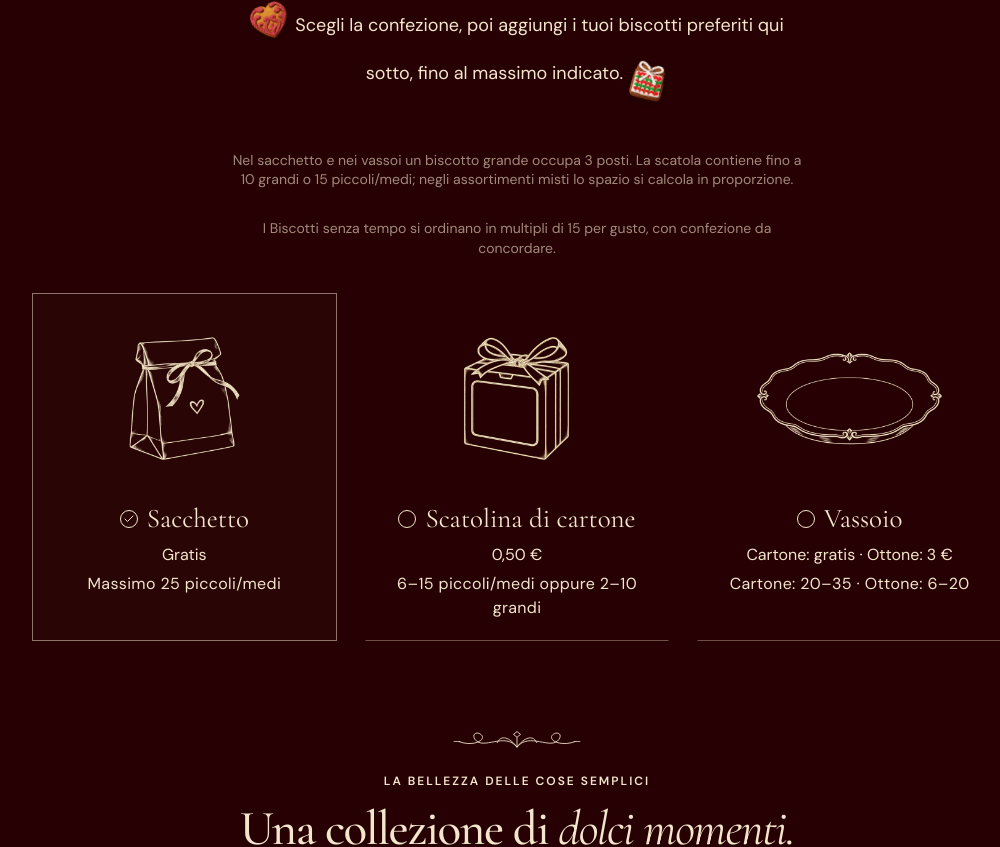
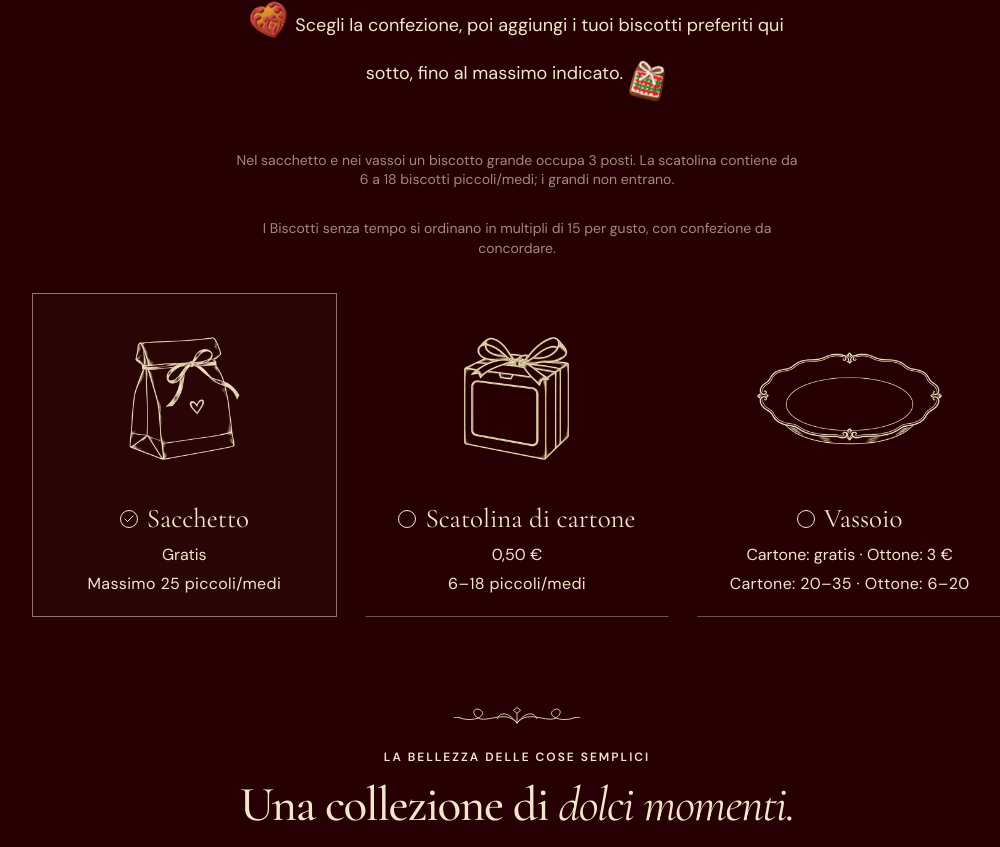
Before and after one commit to aleorengo/giansy, a React (Vite) app: page / in a window 1280 px wide. Shown: the part 1063-1910 px from the top of the page, without its empty margins (123-1123 px from the left). Built offline with nearby package versions, Linux system fonts and the light colour scheme.

Commit message:
Limit boxes to 18 small or medium cookies and center story ornament

```diff
--- a/src/App.tsx
+++ b/src/App.tsx
@@ -249,10 +249,11 @@ function Quantity({
   onChange: (id: string, delta: number) => void;
   compact?: boolean;
 }) {
-  const { usedSpace, capacity, largeWeight } = useSelectionLimit();
+  const { usedSpace, capacity, largeWeight, allowsLarge } = useSelectionLimit();
   const step = product.quantityStep ?? 1;
   const weight = product.size === "large" ? largeWeight : 1;
-  const atLimit = !product.bundleSize && step === 1 && usedSpace + weight > capacity;
+  const sizeRestricted = product.size === "large" && !allowsLarge;
+  const atLimit = sizeRestricted || (!product.bundleSize && step === 1 && usedSpace + weight > capacity);
   return (
     <div className={`quantity ${compact ? "quantity-compact" : ""}`}>
       <button
@@ -267,7 +268,7 @@ function Quantity({
       </span>
       <button
         disabled={atLimit}
-        title={atLimit ? t("Not enough space for this cookie.") : undefined}
+        title={sizeRestricted ? t("Large cookies do not fit in the box.") : atLimit ? t("Not enough space for this cookie.") : undefined}
         onClick={() => onChange(product.id, step)}
         aria-label={`${t(step > 1 ? "Add 15 pieces of" : "Add one")} ${t(product.name)}`}
       >
@@ -1094,7 +1095,7 @@ const bundleIds = products.filter(p => p.bundleSize).map(p => p.id);
 const timelessIds = products.filter(p => (p.quantityStep ?? 1) > 1).map(p => p.id);
 function readCart(): CartItem[] {
   try {
-    let cart = restoreCart(JSON.parse(localStorage.getItem("giansy-cart") || "[]"), bundleIds, (selection, packagingId) => Object.keys(selection).every(id => allProductIds.includes(id)) && isSelectionReady({ selection, packagingId }, packagingOptions, quantitySteps, largeProductIds), timelessIds);
+    let cart = restoreCart(JSON.parse(localStorage.getItem("giansy-cart") || "[]"), bundleIds, (selection, packagingId) => Object.keys(selection).every(id => allProductIds.includes(id)) && isSelectionReady({ selection, packagingId }, packagingOptions, quantitySteps, largeProductIds), timelessIds, packagingOptions.map(option => option.id));
     const oldSelection = JSON.parse(localStorage.getItem("giansy-assortment") || "{}").selection ?? {};
     for (const id of timelessIds) {
       const count = oldSelection[id];
@@ -1168,6 +1169,9 @@ export default function App() {
   function changePackaging(id: string) {
     const option = packagingOptions.find(p => p.id === id);
     if (!option) return "";
+    if (option.allowsLarge === false && largeProductIds.some(id => (selection[id] ?? 0) > 0)) {
+      return t("The box fits only small and medium cookies. Choose a bag or tray for large cookies.");
+    }
     if (selectionSpace(selection, option, quantitySteps, largeProductIds) > option.capacity) {
       return t("This packaging does not have enough space for your selection. Remove some cookies first.");
     }
@@ -1175,7 +1179,7 @@ export default function App() {
     return "";
   }
   return (
-    <SelectionContext.Provider value={{ count: estimate.packagedCount, usedSpace: estimate.usedSpace, capacity: estimate.packaging.capacity, minimum: estimate.packaging.minimum, minimumCount: estimate.minimumCount, minimumLabel: estimate.packaging.id === "box" ? t("Minimum: 6 small/medium or 2 large") : estimate.packaging.id === "tray" ? t("Minimum: 20 equivalents") : `${t("Minimum for this packaging:")} ${estimate.packaging.minimum}`, largeWeight: estimate.packaging.largeWeight }}>
+    <SelectionContext.Provider value={{ count: estimate.packagedCount, usedSpace: estimate.usedSpace, capacity: estimate.packaging.capacity, minimum: estimate.packaging.minimum, minimumCount: estimate.minimumCount, minimumLabel: estimate.packaging.id === "box" ? t("Minimum: 6 small/medium") : estimate.packaging.id === "tray" ? t("Minimum: 20 equivalents") : `${t("Minimum for this packaging:")} ${estimate.packaging.minimum}`, largeWeight: estimate.packaging.largeWeight, allowsLarge: estimate.packaging.allowsLarge !== false }}>
       <ScrollManager />
       <a href="#main-content" className="skip-link">
         {t("Skip to content")}{" "}
@@ -1227,7 +1231,7 @@ export default function App() {
           <p className="detail-price">
             {!detail.fixedPrice && `${t("From")} `}{money(detail.price * ((detail.quantityStep ?? 1) > 1 ? detail.quantityStep! : 1))} {t(detail.bundleSize ? "per package" : (detail.quantityStep ?? 1) > 1 ? "per 15 pieces" : "per item")}{" "}
           </p>
-          {detail.size === "large" && <p className="detail-note">{t("Large cookie · takes 3 spaces in bags and trays, or 1.5 in the box.")}</p>}
+          {detail.size === "large" && <p className="detail-note">{t("Large cookie · takes 3 spaces in bags and trays. Does not fit in the box.")}</p>}
           {(detail.quantityStep ?? 1) > 1 && <p className="timeless-order-note"><span>{t("Timeless biscuits are ordered in multiples of 15 per flavour, with packaging to agree.")}</span></p>}
           {detail.recipeId && recipes[detail.recipeId] && <section className="detail-ingredients" aria-labelledby="detail-ingredients-title">
             <h3 id="detail-ingredients-title">{t("Ingredients")}</h3>
--- a/src/cart.ts
+++ b/src/cart.ts
@@ -26,18 +26,20 @@ export function changeCartQuantity(cart: CartItem[], id: string, delta: number):
     return !Number.isSafeInteger(next) ? [item] : next > 0 ? [{ ...item, quantity: next }] : [];
   });
 }
-export function restoreCart(saved: unknown, bundleIds: readonly string[], validCustom: (selection: Record<string, number>, packagingId: string) => boolean, timelessIds: readonly string[] = []): CartItem[] {
+export function restoreCart(saved: unknown, bundleIds: readonly string[], validCustom: (selection: Record<string, number>, packagingId: string) => boolean, timelessIds: readonly string[] = [], fallbackPackagingIds: readonly string[] = []): CartItem[] {
   if (!Array.isArray(saved)) return [];
   let cart: CartItem[] = [];
   for (const row of saved) {
     if (!row || !Number.isSafeInteger(row.quantity) || row.quantity <= 0) continue;
     if (row.kind === "bundle" && bundleIds.includes(row.productId)) cart = addBundleToCart(cart, row.productId, row.quantity);
     else if (row.kind === "timeless" && timelessIds.includes(row.productId)) cart = addTimelessToCart(cart, row.productId, row.quantity);
-    else if (row.kind === "custom" && row.selection && typeof row.selection === "object" && !Array.isArray(row.selection) && typeof row.packagingId === "string" && validCustom(row.selection, row.packagingId)) {
-      const id = customCartId(row.selection, row.packagingId);
+    else if (row.kind === "custom" && row.selection && typeof row.selection === "object" && !Array.isArray(row.selection) && typeof row.packagingId === "string") {
+      const packagingId = [row.packagingId, ...fallbackPackagingIds].find(id => validCustom(row.selection, id));
+      if (!packagingId) continue;
+      const id = customCartId(row.selection, packagingId);
       const existing = cart.find(item => item.id === id);
       if (existing) cart = changeCartQuantity(cart, id, row.quantity);
-      else cart.push({ id, kind: "custom", selection: { ...row.selection }, packagingId: row.packagingId, quantity: row.quantity });
+      else cart.push({ id, kind: "custom", selection: { ...row.selection }, packagingId, quantity: row.quantity });
     }
   }
   return cart;
--- a/src/components/PackagingBuilder.tsx
+++ b/src/components/PackagingBuilder.tsx
@@ -38,7 +38,7 @@ export default function PackagingBuilder({ packagingId, onChange }: {
             {t("Choose your packaging, then pick your favourite cookies below. You can keep adding up to its capacity.")}
             <img className="packaging-intro-cookie packaging-intro-end" src={assetUrl("/images/christmas/gift.webp")} alt="" aria-hidden="true" loading="lazy" width="64" height="64" />
           </p>
-          <p className="packaging-size-note">{t("One large cookie takes 3 spaces in bags and trays. The box holds up to 10 large or 15 small/medium; mixed assortments use proportional space.")}</p>
+          <p className="packaging-size-note">{t("One large cookie takes 3 spaces in bags and trays. The box holds 6–18 small/medium cookies only; large cookies do not fit.")}</p>
           <p className="packaging-timeless-note">{t("Timeless biscuits are ordered in multiples of 15 per flavour, with packaging to agree.")}</p>
         </div>
         <div className="packaging-choices">
@@ -58,7 +58,7 @@ export default function PackagingBuilder({ packagingId, onChange }: {
                   <img src={assetUrl(item.image)} alt="" className="packaging-illustration" />
                   <span className="packaging-choice-heading"><span className="choice-radio" aria-hidden="true">{selected && <Check size={12} />}</span><span className="packaging-name">{t(title)}</span></span>
                   <span className="packaging-price">{kind === "plate" ? t("Cardboard: free · Brass: €3") : item.price ? money(item.price) : t("Free")}</span>
-                  <span className="packaging-capacity">{t(kind === "bag" ? "Up to 25 small/medium" : kind === "box" ? "6–15 small/medium or 2–10 large" : "Cardboard: 20–35 · Brass: 6–20")}</span>
+                  <span className="packaging-capacity">{t(kind === "bag" ? "Up to 25 small/medium" : kind === "box" ? "6–18 small/medium only" : "Cardboard: 20–35 · Brass: 6–20")}</span>
                 </label>
               );
             })}
--- a/src/data/catalog.json
+++ b/src/data/catalog.json
@@ -590,11 +590,11 @@
       "name": "Little cardboard box",
       "description": "A lovely little box of happiness.",
       "price": 0.5,
-      "capacity": 15,
+      "capacity": 18,
       "image": "/images/packaging-box-light.png",
       "minimum": 6,
-      "largeWeight": 1.5,
-      "minimumLargeWeight": 3
+      "largeWeight": 3,
+      "allowsLarge": false
     }
   ],
   "recipes": {
--- a/src/data/italian.json
+++ b/src/data/italian.json
@@ -404,14 +404,13 @@
   "Your serving tray": "Il tuo vassoio",
   "Brass": "Ottone",
   "Up to 25 small/medium": "Massimo 25 piccoli/medi",
-  "5–15 small/medium or up to 10 large": "Da 5 a 15 piccoli/medi oppure fino a 10 grandi",
   "Cardboard: 6–35 · Brass: 6–20": "Cartone: 6–35 · Ottone: 6–20",
-  "One large cookie takes 3 spaces in bags and trays. The box holds up to 10 large or 15 small/medium; mixed assortments use proportional space.": "Nel sacchetto e nei vassoi un biscotto grande occupa 3 posti. La scatola contiene fino a 10 grandi o 15 piccoli/medi; negli assortimenti misti lo spazio si calcola in proporzione.",
+  "One large cookie takes 3 spaces in bags and trays. The box holds 6–18 small/medium cookies only; large cookies do not fit.": "Nel sacchetto e nei vassoi un biscotto grande occupa 3 posti. La scatolina contiene da 6 a 18 biscotti piccoli/medi; i grandi non entrano.",
   "spaces": "posti",
   "selected cookies": "biscotti scelti",
   "Spaces still available:": "Posti ancora disponibili:",
   "This packaging does not have enough space for your selection. Remove some cookies first.": "Questa confezione non ha spazio sufficiente per la tua selezione. Rimuovi prima alcuni biscotti.",
-  "Large cookie · takes 3 spaces in bags and trays, or 1.5 in the box.": "Biscotto grande · occupa 3 posti nel sacchetto e nei vassoi, oppure 1,5 nella scatola.",
+  "Large cookie · takes 3 spaces in bags and trays. Does not fit in the box.": "Biscotto grande · occupa 3 posti nel sacchetto e nei vassoi. Non entra nella scatolina.",
   "Not enough space for this cookie.": "Non c’è abbastanza spazio per questo biscotto.",
   "Your cart": "Il carrello",
   "spaces remaining": "posti rimasti",
@@ -481,9 +480,9 @@
   "Confirm a selection or choose a timeless batch or little gift first.": "Conferma una selezione oppure scegli Biscotti senza tempo o Confezioni assortite prima di inviare.",
   "Send to Giansy": "Invia a Giansy",
   "WhatsApp opens with your complete order. Confirm Send in the chat.": "Si apre WhatsApp con l’ordine completo. Conferma l’invio nella chat.",
-  "6–15 small/medium or 2–10 large": "6–15 piccoli/medi oppure 2–10 grandi",
+  "6–18 small/medium only": "6–18 piccoli/medi",
   "Cardboard: 20–35 · Brass: 6–20": "Cartone: 20–35 · Ottone: 6–20",
-  "Minimum: 6 small/medium or 2 large": "Minimo: 6 piccoli/medi oppure 2 grandi",
+  "Minimum: 6 small/medium": "Minimo: 6 piccoli/medi",
   "Minimum: 20 equivalents": "Minimo: 20 equivalenti",
   "Add": "Aggiungi",
   "Choose today or a future date.": "Scegli oggi o una data futura.",
@@ -510,5 +509,7 @@
   "View photo": "Guarda la foto",
   "Dates, sugar, almonds, egg white, vanilla, dark chocolate, chopped pistachios.": "Datteri, zucchero, mandorle, bianco d’uovo, vaniglia, cioccolato fondente, granella di pistacchio.",
   "Contains almonds, eggs and pistachios.": "Contiene mandorle, uova e pistacchi.",
-  "Hand-decorated gingerbread cookies in festive shapes": "Biscotti speziati decorati a mano in forme natalizie"
+  "Hand-decorated gingerbread cookies in festive shapes": "Biscotti speziati decorati a mano in forme natalizie",
+  "Large cookies do not fit in the box.": "I biscotti grandi non entrano nella scatolina.",
+  "The box fits only small and medium cookies. Choose a bag or tray for large cookies.": "La scatolina è solo per biscotti piccoli e medi. Per i grandi scegli un sacchetto o un vassoio."
 }
--- a/src/selection-context.ts
+++ b/src/selection-context.ts
@@ -1,4 +1,4 @@
 import { createContext, useContext } from "react";
 
-export const SelectionContext = createContext({ count: 0, usedSpace: 0, capacity: 25, minimum: 1, minimumCount: 0, minimumLabel: "", largeWeight: 3 });
+export const SelectionContext = createContext({ count: 0, usedSpace: 0, capacity: 25, minimum: 1, minimumCount: 0, minimumLabel: "", largeWeight: 3, allowsLarge: true });
 export const useSelectionLimit = () => useContext(SelectionContext);
--- a/src/selection.ts
+++ b/src/selection.ts
@@ -2,7 +2,7 @@ export type BuilderState = {
   selection: Record<string, number>;
   packagingId: string;
 };
-type PackagingRule = { id: string; minimum: number; capacity: number; largeWeight?: number; minimumLargeWeight?: number };
+type PackagingRule = { id: string; minimum: number; capacity: number; largeWeight?: number; minimumLargeWeight?: number; allowsLarge?: boolean };
 export type QuantitySteps = Readonly<Record<string, number>>;
 export const packagedCount = (selection: Record<string, number>, steps: QuantitySteps = {}) =>
   Object.entries(selection).reduce((sum, [id, n]) => sum + ((steps[id] ?? 1) > 1 ? 0 : n), 0);
@@ -12,6 +12,8 @@ export const selectionSpace = (selection: Record<string, number>, option: Packag
   Object.entries(selection).reduce((sum, [id, n]) => sum + ((steps[id] ?? 1) > 1 ? 0 : n * productSpace(id, option, largeIds)), 0);
 export const selectionMinimumCount = (selection: Record<string, number>, option: PackagingRule, steps: QuantitySteps = {}, largeIds: readonly string[] = []) =>
   Object.entries(selection).reduce((sum, [id, n]) => sum + ((steps[id] ?? 1) > 1 ? 0 : n * (largeIds.includes(id) ? (option.minimumLargeWeight ?? 1) : 1)), 0);
+export const selectionFitsPackaging = (selection: Record<string, number>, option: PackagingRule, steps: QuantitySteps = {}, largeIds: readonly string[] = []) =>
+  (option.allowsLarge !== false || !largeIds.some(id => (selection[id] ?? 0) > 0)) && selectionSpace(selection, option, steps, largeIds) <= option.capacity;
 export type BuilderAction =
   | { type: "change"; id: string; delta: number }
   | { type: "configure"; packagingId: string }
@@ -40,7 +42,7 @@ export function restoreBuilder(saved: unknown, packaging: readonly PackagingRule
     }
   }
   const option = packaging.find(p => p.id === value.packagingId) ?? packaging[0];
-  const chosen = selectionSpace(selection, option, steps, largeIds) <= option.capacity ? option : largest;
+  const chosen = selectionFitsPackaging(selection, option, steps, largeIds) ? option : largest;
   return { selection, packagingId: chosen.id };
 }
 
@@ -48,20 +50,21 @@ export function isSelectionReady(state: BuilderState, packaging: readonly Packag
   const option = packaging.find(p => p.id === state.packagingId);
   const count = packagedCount(state.selection, steps);
   const valid = Object.entries(state.selection).every(([id, n]) => Number.isSafeInteger(n) && n > 0 && n % (steps[id] ?? 1) === 0);
-  return !!option && valid && selectedCount(state.selection) > 0 && (count === 0 || selectionMinimumCount(state.selection, option, steps, largeIds) >= option.minimum) && selectionSpace(state.selection, option, steps, largeIds) <= option.capacity;
+  return !!option && valid && selectedCount(state.selection) > 0 && (count === 0 || selectionMinimumCount(state.selection, option, steps, largeIds) >= option.minimum) && selectionFitsPackaging(state.selection, option, steps, largeIds);
 }
 
 export function updateBuilder(state: BuilderState, action: BuilderAction, packaging: readonly PackagingRule[], productIds: readonly string[], steps: QuantitySteps = {}, largeIds: readonly string[] = []): BuilderState {
   if (action.type === "reset") return { ...emptyBuilder };
   if (action.type === "configure") {
     const option = packaging.find(p => p.id === action.packagingId);
-    if (!option || selectionSpace(state.selection, option, steps, largeIds) > option.capacity) return state;
+    if (!option || !selectionFitsPackaging(state.selection, option, steps, largeIds)) return state;
     return { ...state, packagingId: option.id };
   }
   const step = steps[action.id] ?? 1;
   if (!productIds.includes(action.id) || !Number.isSafeInteger(action.delta) || action.delta % step !== 0) return state;
   const current = state.selection[action.id] || 0;
   const option = packaging.find(p => p.id === state.packagingId) ?? packaging[0];
+  if (action.delta > 0 && option.allowsLarge === false && largeIds.includes(action.id)) return state;
   const room = Math.max(0, option.capacity - selectionSpace(state.selection, option, steps, largeIds));
   const delta = action.delta > 0 && step === 1 ? Math.min(action.delta, Math.floor(room / productSpace(action.id, option, largeIds))) : action.delta;
   const next = Math.max(0, current + delta);
--- a/src/styles.css
+++ b/src/styles.css
@@ -1183,6 +1183,7 @@ select {
   filter: saturate(0.65) sepia(0.08);
 }
 .story-image .flourish {
+  display: block;
   width: 85px;
   height: 22px;
   margin: 12px auto 3px;
```
Also changed, not shown: scripts/check-cart.mjs (+9 -0 lines), scripts/check-selection.mjs (+20 -11 lines).
